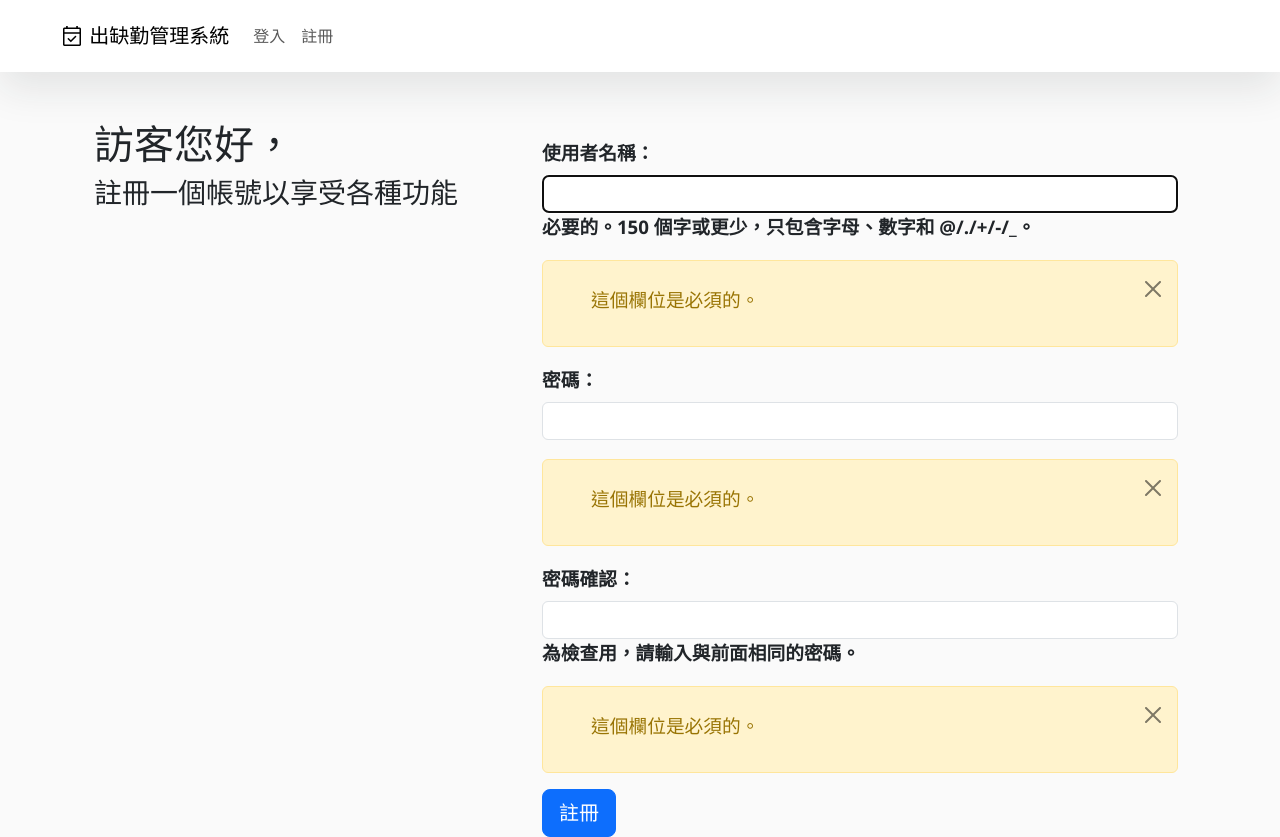
After one commit to alpha34727/CheckInSystem, a Django app: page /auth/register/ in a window 1280 px wide. The commit adds this page. Run offline with Django 3.2, Linux system fonts and the light colour scheme; some libraries are stand-ins or nearby versions.

Commit message:
Register

```diff
--- a/Dashboard/models.py
+++ b/Dashboard/models.py
@@ -6,7 +6,7 @@ from django.db import models
 class Member(models.Model):
     MemberID = models.IntegerField()
     CheckIn = models.BooleanField(default=False)
-    StartTime = models.DateTimeField()
+    StartTime = models.DateTimeField(auto_now_add=True)
 
     def __str__(self):
         return f"{self.MemberID}"
--- a/Dashboard/templates/base.html
+++ b/Dashboard/templates/base.html
@@ -56,6 +56,9 @@
                         <li class="nav-item">
                             <a class="nav-link" href="{% url 'login' %}">登入</a>
                         </li>
+                        <li class="nav-item">
+                            <a class="nav-link" href="{% url 'register' %}">註冊</a>
+                        </li>
                     {% endif %}
                 </ul>
             </div>
--- a/Dashboard/templates/homepage.html
+++ b/Dashboard/templates/homepage.html
@@ -53,7 +53,9 @@
                                 {% endif %}
                                 {% define False as continue %}
                             {% endif %}
-                            {% if continue and forloop.last %}
+                            {% if continue and forloop.last and check %}
+                                <h3 class="fs-5">您已於{{ start|date:'m/d H:i' }}打卡</h3>
+                            {% elif continue and forloop.last and not check %}
                                 <h3 class="fs-5">您尚未打卡</h3>
                             {% endif %}
                         {% endfor %}
--- a/Dashboard/templates/registration/login.html
+++ b/Dashboard/templates/registration/login.html
@@ -3,7 +3,9 @@
 {% block body %}
     <div class="container me-2" style="width: 40%">
         <h1 class="fs-1">訪客您好，</h1>
-        <h3  class="fs-3">請先登入再使用線上出缺勤管理系統</h3>
+        <h3 class="fs-3">請先登入再使用線上出缺勤管理系統</h3>
+        <h3 class="h3 mt-5">還沒註冊？<a href="{% url 'register' %}"><button class="btn btn-primary btn-lg">註冊</button></a></h3>
+
     </div>
     <div class="container me-2 login_form" style="width: 60%">
         <form action="" method="post">
--- /dev/null
+++ b/Dashboard/templates/registration/register.html
@@ -0,0 +1,51 @@
+{% extends 'base.html' %}
+
+{% block body %}
+    <div class="container me-2" style="width: 40%">
+        <h1 class="fs-1">訪客您好，</h1>
+        <h3  class="fs-3">註冊一個帳號以享受各種功能</h3>
+    </div>
+    <div class="container me-2 login_form" style="width: 60%">
+        <form action="" method="post">
+            {% csrf_token %}
+
+            <p>
+                <label for="id_username">使用者名稱：</label>
+                <input type="text" name="username" maxlength="150" autocapitalize="none" autocomplete="username" autofocus="" required="" id="id_username">
+                <span class="helptext">必要的。150 個字或更少，只包含字母、數字和 @/./+/-/_。</span>
+            </p>
+            {% if form.errors.username %}
+                <div class="alert alert-warning alert-dismissible fade show" role="alert">
+                    <span>{{ form.errors.username }}</span>
+                    <button type="button" class="btn-close" data-bs-dismiss="alert" aria-label="Close"></button>
+                </div>
+            {% endif %}
+
+            <p>
+                <label for="id_password1">密碼：</label>
+                <input type="password" name="password1" autocomplete="new-password" required="" id="id_password1">
+                <span class="helptext"></span>
+            </p>
+            {% if form.errors.password1 %}
+                <div class="alert alert-warning alert-dismissible fade show" role="alert">
+                    <span>{{ form.errors.password1 }}</span>
+                    <button type="button" class="btn-close" data-bs-dismiss="alert" aria-label="Close"></button>
+                </div>
+            {% endif %}
+
+            <p>
+                <label for="id_password2">密碼確認：</label>
+                <input type="password" name="password2" autocomplete="new-password" required="" id="id_password2">
+                <span class="helptext">為檢查用，請輸入與前面相同的密碼。</span>
+            </p>
+            {% if form.errors.password2 %}
+                <div class="alert alert-warning alert-dismissible fade show" role="alert">
+                    <span>{{ form.errors.password2 }}</span>
+                    <button type="button" class="btn-close" data-bs-dismiss="alert" aria-label="Close"></button>
+                </div>
+            {% endif %}
+
+            <input type="submit" class="btn btn-primary btn-lg" value="註冊">
+        </form>
+    </div>
+{% endblock body %}
--- a/Dashboard/urls.py
+++ b/Dashboard/urls.py
@@ -1,9 +1,10 @@
 from django.urls import path, include
-from .views import Homepage, Apply, CheckIn, ListAttendant
+from .views import Homepage, Apply, CheckIn, ListAttendant, register
 
 urlpatterns = [
     path('', Homepage.as_view(), name='home'),
     path('auth/', include('django.contrib.auth.urls'), name='auth'),
+    path('auth/register/', register, name='register'),
     path('apply/', Apply.as_view(), name='apply'),
     path('check/<int:pk>/', CheckIn.as_view(), name='check'),
     path('attendant/', ListAttendant.as_view(), name='attendant'),
--- a/Dashboard/views.py
+++ b/Dashboard/views.py
@@ -1,5 +1,6 @@
-from django.shortcuts import render
+from django.shortcuts import render, redirect
 from django.views.generic import ListView, CreateView, RedirectView
+from django.contrib.auth.forms import UserCreationForm
 from django.contrib.auth.mixins import LoginRequiredMixin
 from django.contrib.auth.models import User
 from django.urls import reverse_lazy
@@ -105,3 +106,13 @@ class ListAttendant(LoginRequiredMixin, ListView):
 
     template_name = 'list_attendant.html'
     context_object_name = 'ctx'
+
+def register(req):
+    form = UserCreationForm(req.POST)
+    if form.is_valid():
+        form.save()
+        Member.objects.create(MemberID=User.objects.last().id)
+
+        return redirect(reverse_lazy('home'))
+    else:
+        return render(req, 'registration/register.html', {'form':form})
--- a/static/css/customize.css
+++ b/static/css/customize.css
@@ -67,6 +67,15 @@ body {
     transition: border-color .15s ease-in-out,box-shadow .15s ease-in-out;
 }
 
+.errorlist>li{
+    display: block;
+    font-size: 1.17em;
+    margin-block-start: 0.5em;
+    margin-block-end: 0.5em;
+    margin-inline-start: 0px;
+    margin-inline-end: 0px;
+}
+
 .login_form>form>ul>li{
     color: #842029;
     background-color: #f8d7da;
```
Also changed, not shown: Dashboard/migrations/0009_alter_member_starttime.py (added), db.sqlite3.
